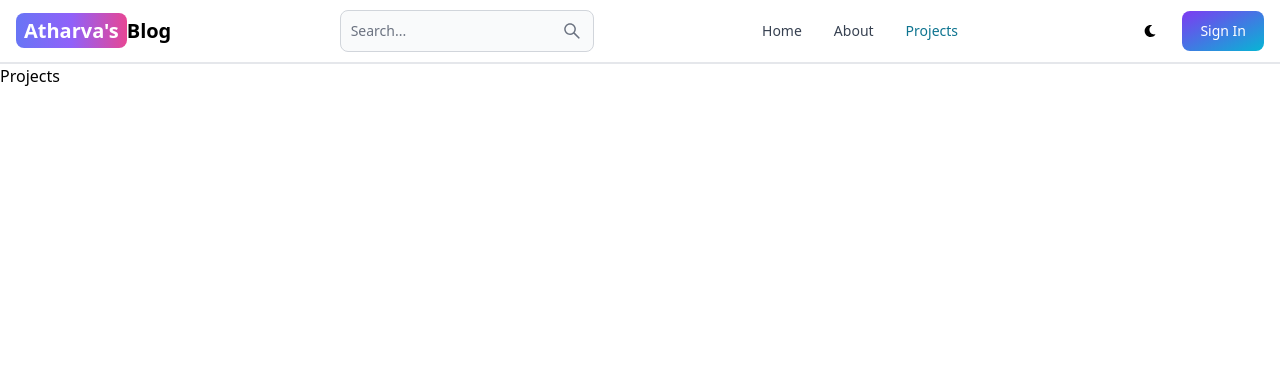
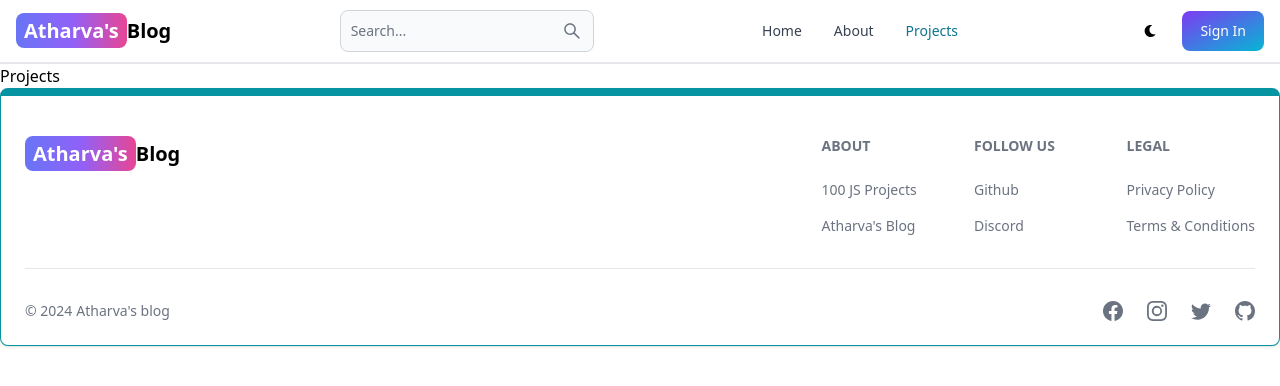
Before and after one commit to atharva2770/mern-blog, a React app in the folder client/: page /projects in a window 1280 px wide. Shown: the top 386 px of the page. Built offline with nearby package versions, Linux system fonts and the light colour scheme; the HTML template or start-up script is replaced by a standard one.

Commit message:
added footer component

```diff
--- a/client/src/App.jsx
+++ b/client/src/App.jsx
@@ -6,6 +6,7 @@
 import Dashboard from "./pages/Dashboard"
 import Projects from "./pages/Projects"
 import Header from "./components/Header"
+import Footer from "./components/Footer"
 
 export default function App() {
   return (
@@ -19,6 +20,7 @@
         <Route path="/dashboard" element={<Dashboard />} />
         <Route path="/projects" element={<Projects />} />
       </Routes>
+      <Footer />
     </BrowserRouter>
   )
 }
--- /dev/null
+++ b/client/src/components/Footer.jsx
@@ -0,0 +1,80 @@
+import { Footer } from 'flowbite-react';
+import { Link } from 'react-router-dom';
+import { BsFacebook, BsInstagram, BsTwitter, BsGithub, BsDribbble } from 'react-icons/bs';
+export default function FooterCom() {
+    return (
+        <Footer container className='border border-t-8 border-teal-500'>
+            <div className='w-full max-w-7xl mx-auto'>
+                <div className='grid w-full justify-between sm:flex md:grid-cols-1'>
+                    <div className='mt-5'>
+                        <Link
+                            to='/'
+                            className='self-center whitespace-nowrap text-lg sm:text-xl font-semibold dark:text-white'
+                        >
+                            <span className='px-2 py-1 bg-gradient-to-r from-indigo-500 via-purple-500 to-pink-500 rounded-lg text-white'>
+                                Atharva's
+                            </span>
+                            Blog
+                        </Link>
+                    </div>
+                    <div className='grid grid-cols-2 gap-8 mt-4 sm:grid-cols-3 sm:gap-6'>
+                        <div>
+                            <Footer.Title title='About' />
+                            <Footer.LinkGroup col>
+                                <Footer.Link
+                                    href='https://www.100jsprojects.com'
+                                    target='_blank'
+                                    rel='noopener noreferrer'
+                                >
+                                    100 JS Projects
+                                </Footer.Link>
+                                <Footer.Link
+                                    href='/about'
+                                    target='_blank'
+                                    rel='noopener noreferrer'
+                                >
+                                    Atharva's Blog
+                                </Footer.Link>
+                            </Footer.LinkGroup>
+                        </div>
+                        <div>
+                            <Footer.Title title='Follow us' />
+                            <Footer.LinkGroup col>
+                                <Footer.Link
+                                    href='https://www.github.com/atharva2770'
+                                    target='_blank'
+                                    rel='noopener noreferrer'
+                                >
+                                    Github
+                                </Footer.Link>
+                                <Footer.Link href='#'>Discord</Footer.Link>
+                            </Footer.LinkGroup>
+                        </div>
+                        <div>
+                            <Footer.Title title='Legal' />
+                            <Footer.LinkGroup col>
+                                <Footer.Link href='#'>Privacy Policy</Footer.Link>
+                                <Footer.Link href='#'>Terms &amp; Conditions</Footer.Link>
+                            </Footer.LinkGroup>
+                        </div>
+                    </div>
+                </div>
+                <Footer.Divider />
+                <div className='w-full sm:flex sm:items-center sm:justify-between'>
+                    <Footer.Copyright
+                        href='#'
+                        by="Atharva's blog"
+                        year={new Date().getFullYear()}
+                    />
+                    <div className="flex gap-6 sm:mt-0 mt-4 sm:justify-center">
+                        <Footer.Icon href='#' icon={BsFacebook} />
+                        <Footer.Icon href='#' icon={BsInstagram} />
+                        <Footer.Icon href='#' icon={BsTwitter} />
+                        <Footer.Icon href='https://github.com/atharva2770' icon={BsGithub} />
+
+                    </div>
+                </div>
+            </div>
+        </Footer>
+    );
+}
```
